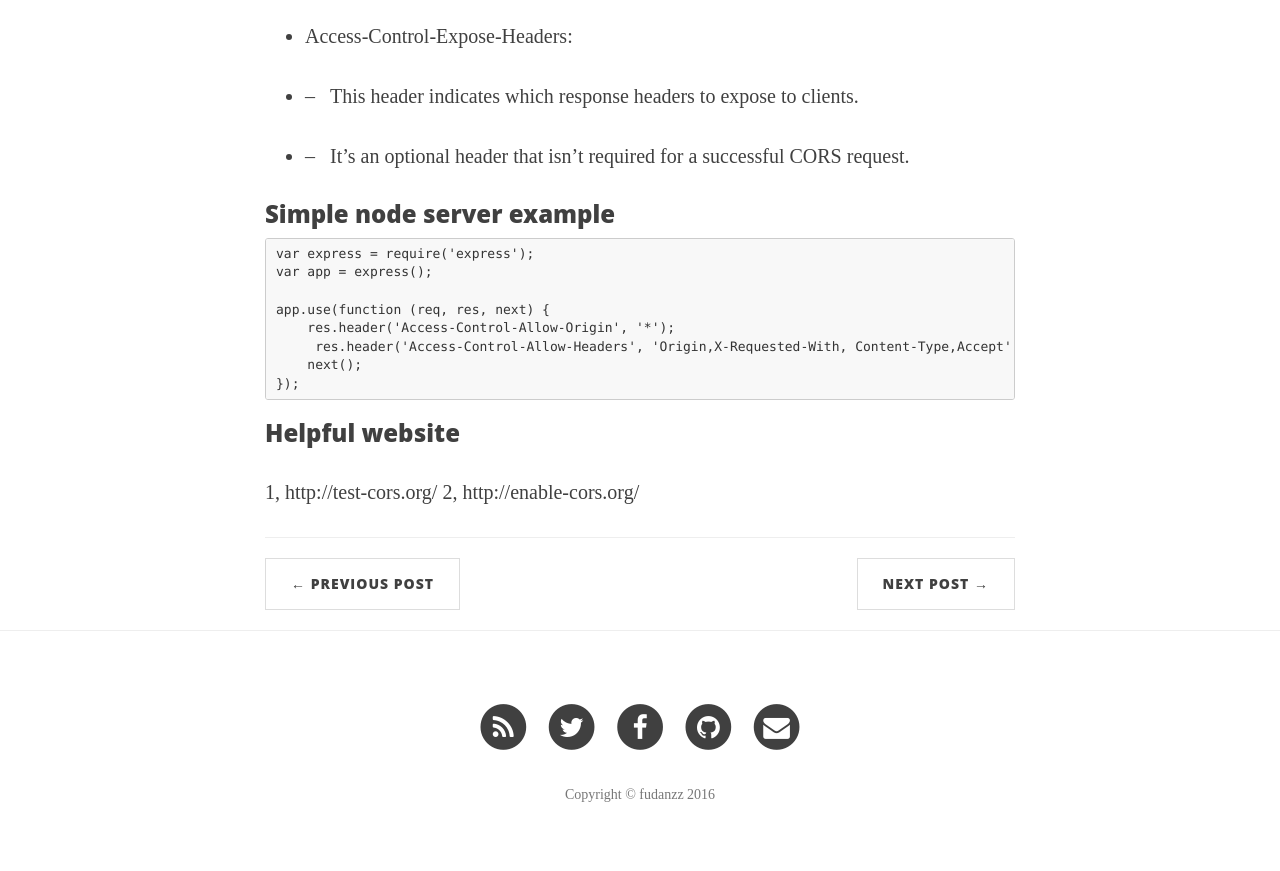
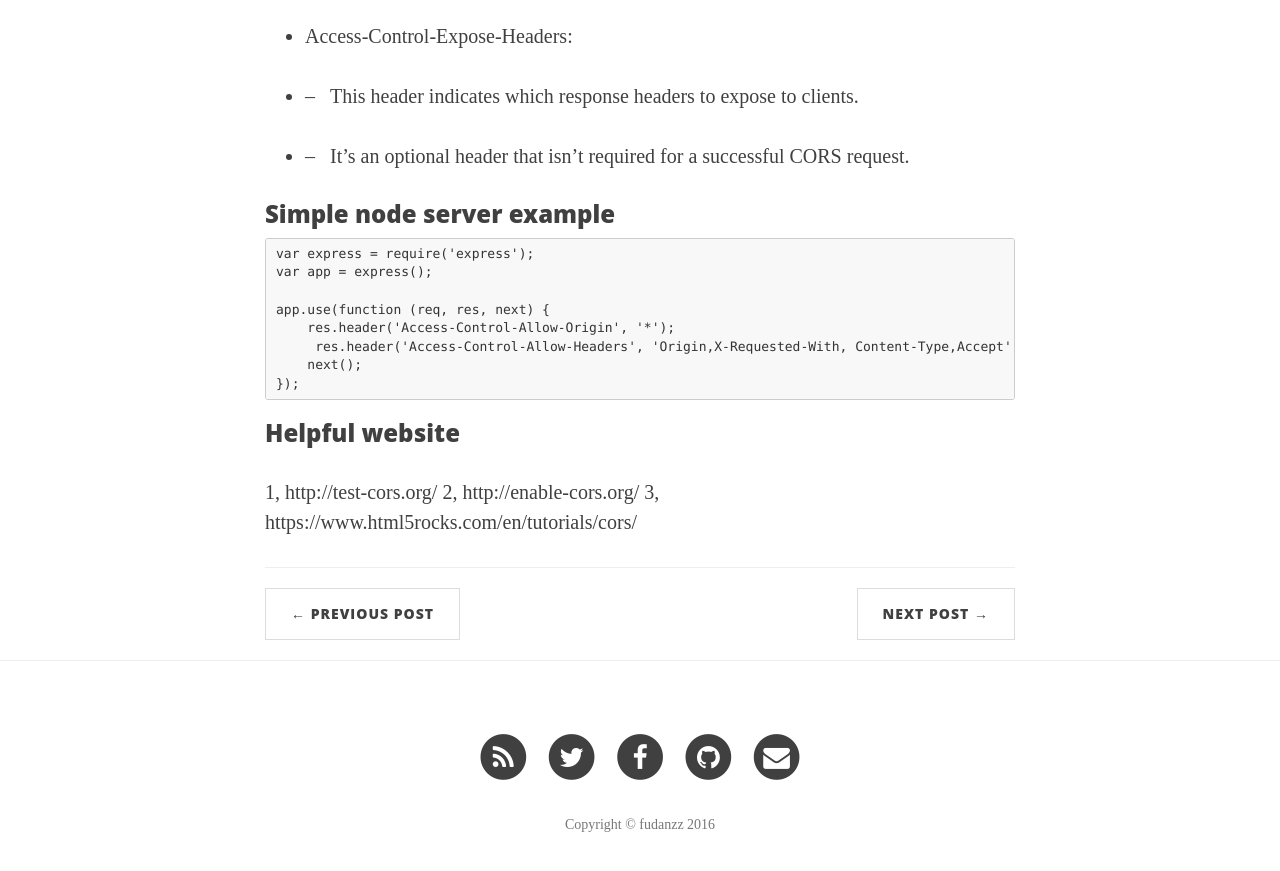
Before and after one commit to fudanzz/fudanzz.github.io, a Jekyll site: the page built from _posts/2016-10-02-understand-cors.markdown, in a window 1280 px wide and 900 px high, scrolled down 4063 px. Shown: the top 871 px of the window. Built offline with Jekyll 4.4.1, drawn with Linux system fonts in a browser that asks for light colours; nearby versions of some CDN libraries; some web fonts are replaced.

Commit message:
new post

```diff
--- a/_posts/2016-10-02-understand-cors.markdown
+++ b/_posts/2016-10-02-understand-cors.markdown
@@ -134,3 +134,4 @@ Access-Control-Allow-Methods:
 
 1, http://test-cors.org/
 2, http://enable-cors.org/
+3, https://www.html5rocks.com/en/tutorials/cors/
```
